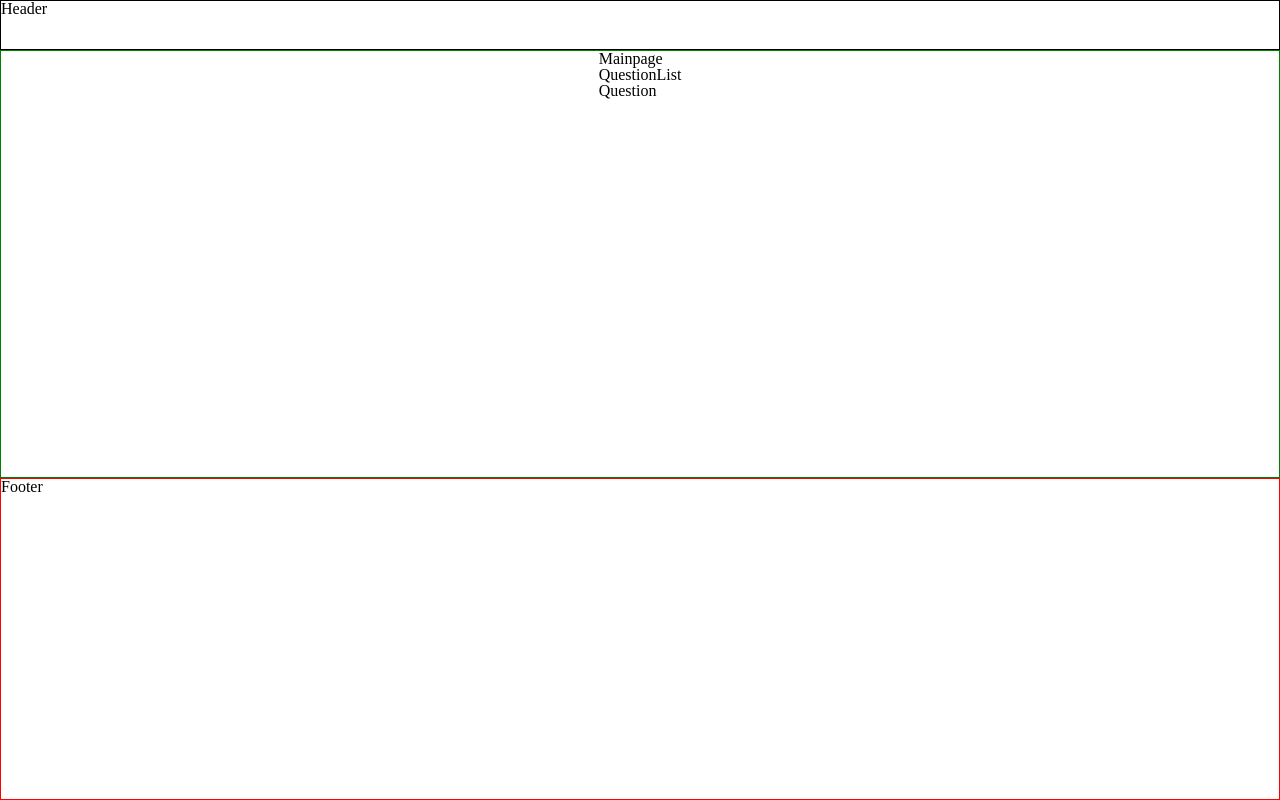
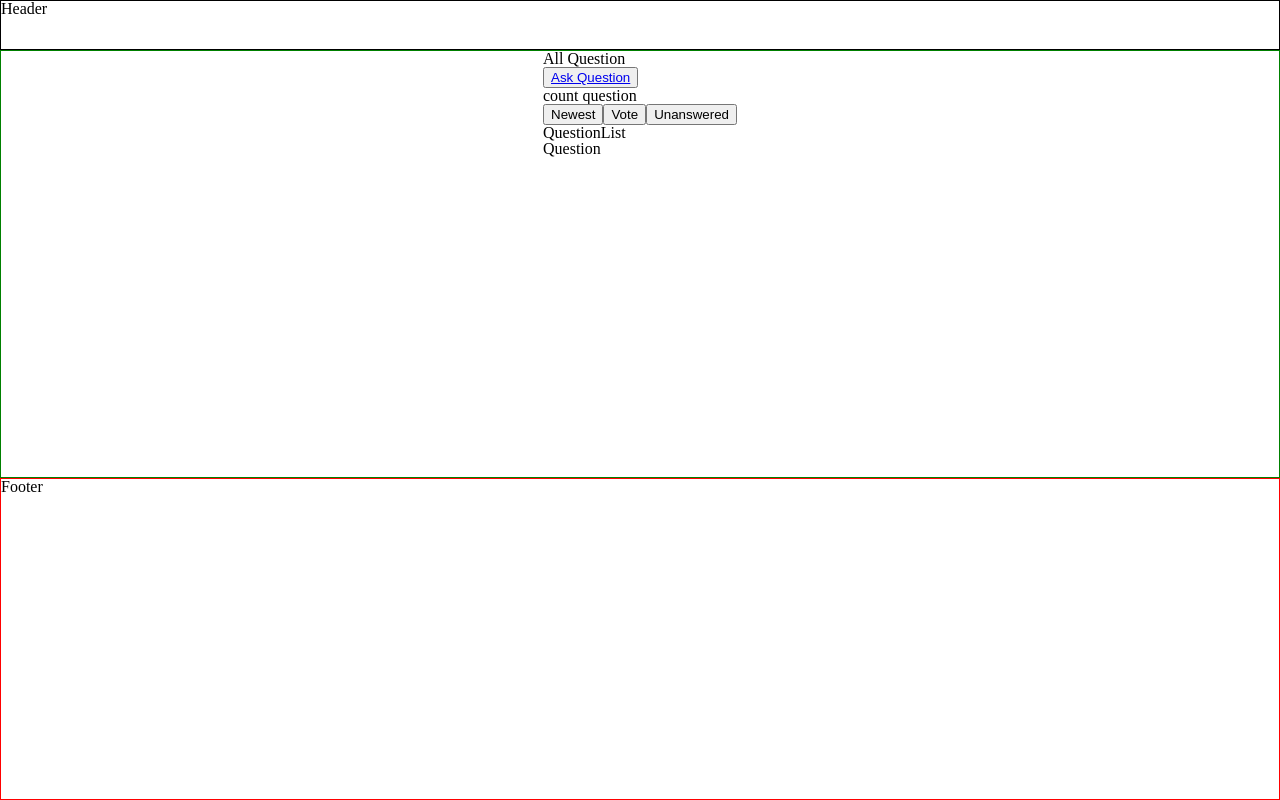
Before and after one commit to codestates-seb/seb40_pre_017, a React (Create React App) app in the folder client/: page /questions in a window 1280 px wide. Built offline with nearby package versions, Linux system fonts and the light colour scheme.

Commit message:
Feat: QuestionPage 틀

```diff
--- a/client/src/pages/QuestionPage.js
+++ b/client/src/pages/QuestionPage.js
@@ -1,10 +1,28 @@
 import React from 'react'
 import QuestionList from '../components/js/questionPage/QuestionList'
+import { Link } from 'react-router-dom'
 
 export default function Mainpage() {
+
   return (
-    <div>Mainpage
-        <QuestionList />
+    <div>
+      <div className='headAddWrap'>
+        <h1>All Question</h1>
+        <button>
+          <Link to={'/add'}>Ask Question</Link>
+        </button>
+      </div>
+      <div className='countFilterWrap'>
+        <span>count question</span>
+        <div className='filterBtns'>
+          <button>Newest</button>
+          <button>Vote</button>
+          <button>Unanswered</button>
+        </div>
+      </div>
+
+
+      <QuestionList />
     </div>
   )
 }
```
